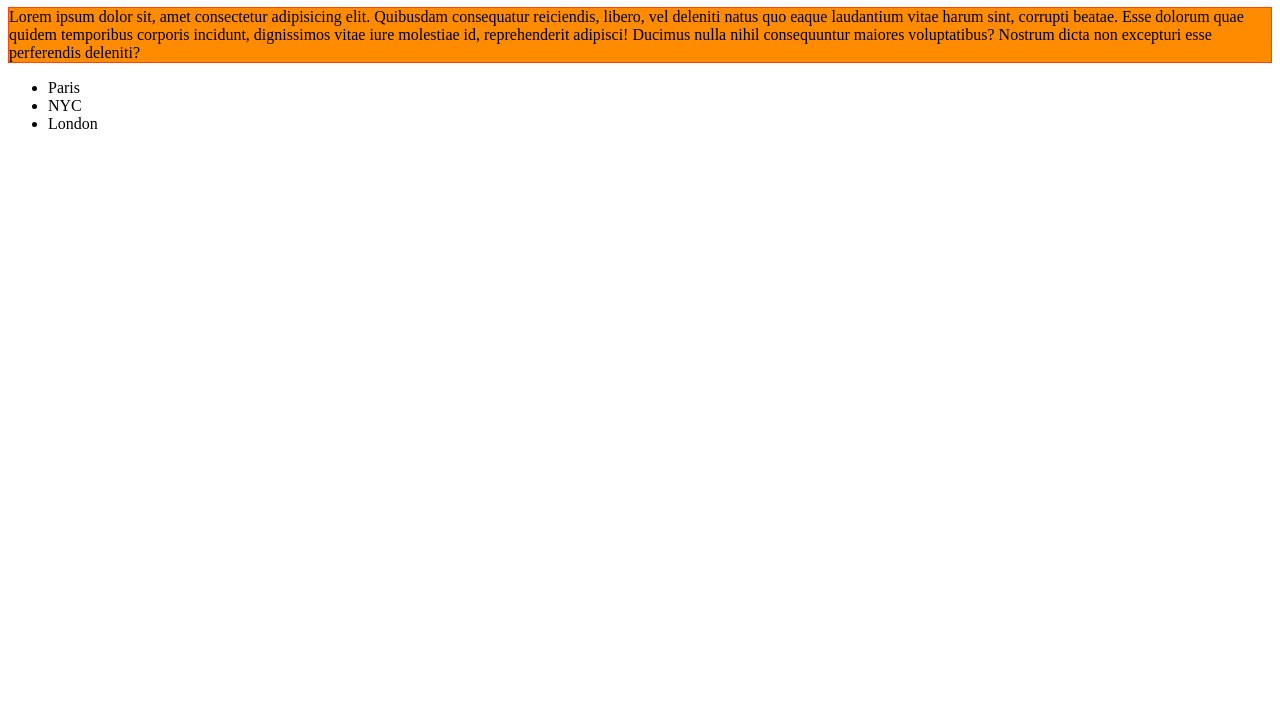
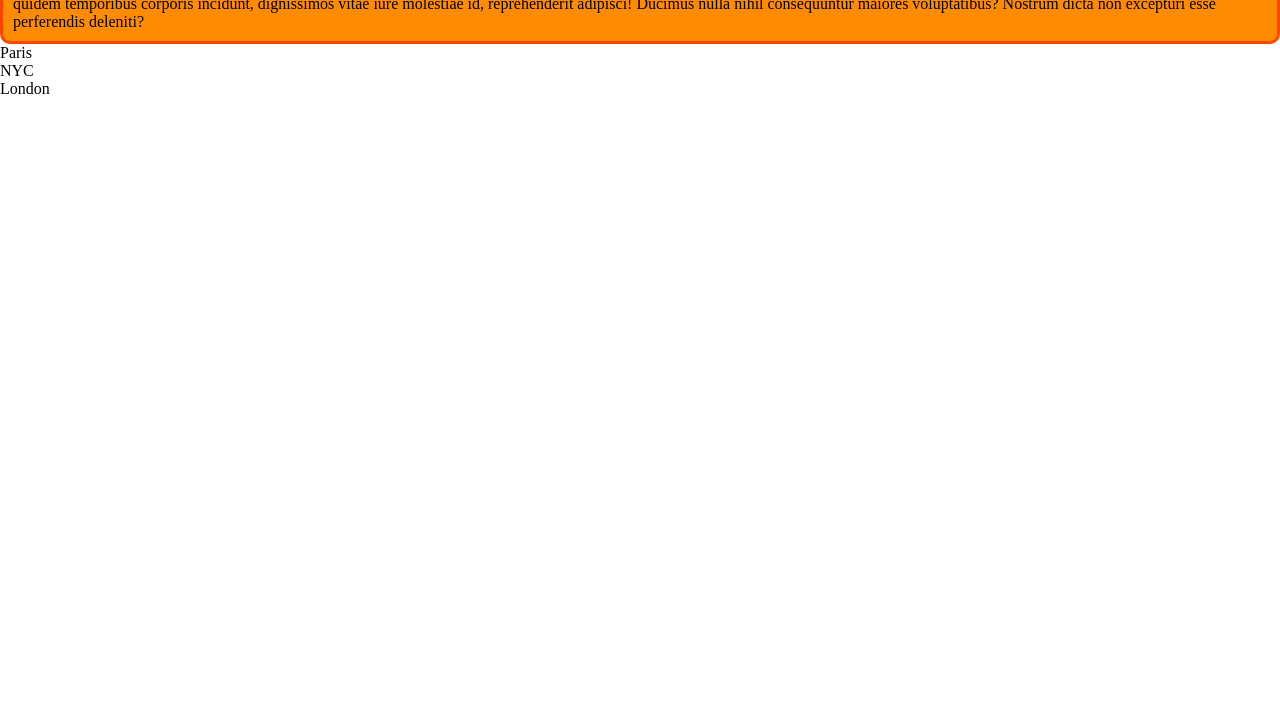
Before and after one commit to MediBx/ourrepository, a plain HTML site: page index.html in a window 1280 px wide. Shown: the part 73-800 px from the top of the page. Drawn offline with Linux system fonts and the light colour scheme.

Commit message:
added lots of css changes

```diff
--- a/index.css
+++ b/index.css
@@ -1,3 +1,10 @@
+* {
+    padding: 0;
+    margin: 0;
+    box-sizing: border-box;
+}
+
+
 #myDiv {
     color: red;
 }
@@ -10,5 +17,7 @@
 
 p {
     background-color: darkorange;
-    border: 1px solid orangered;
+    border: 3px solid orangered;
+    border-radius: 10px;
+    padding: 10px;
 }
```
